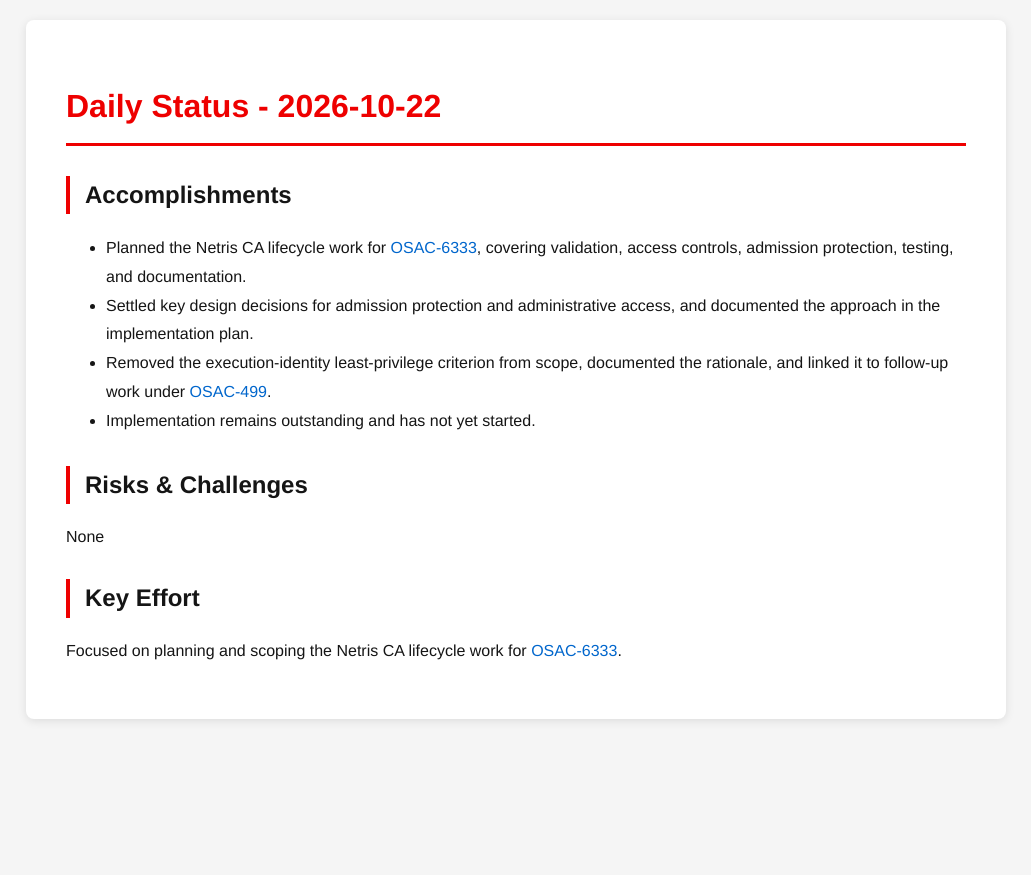
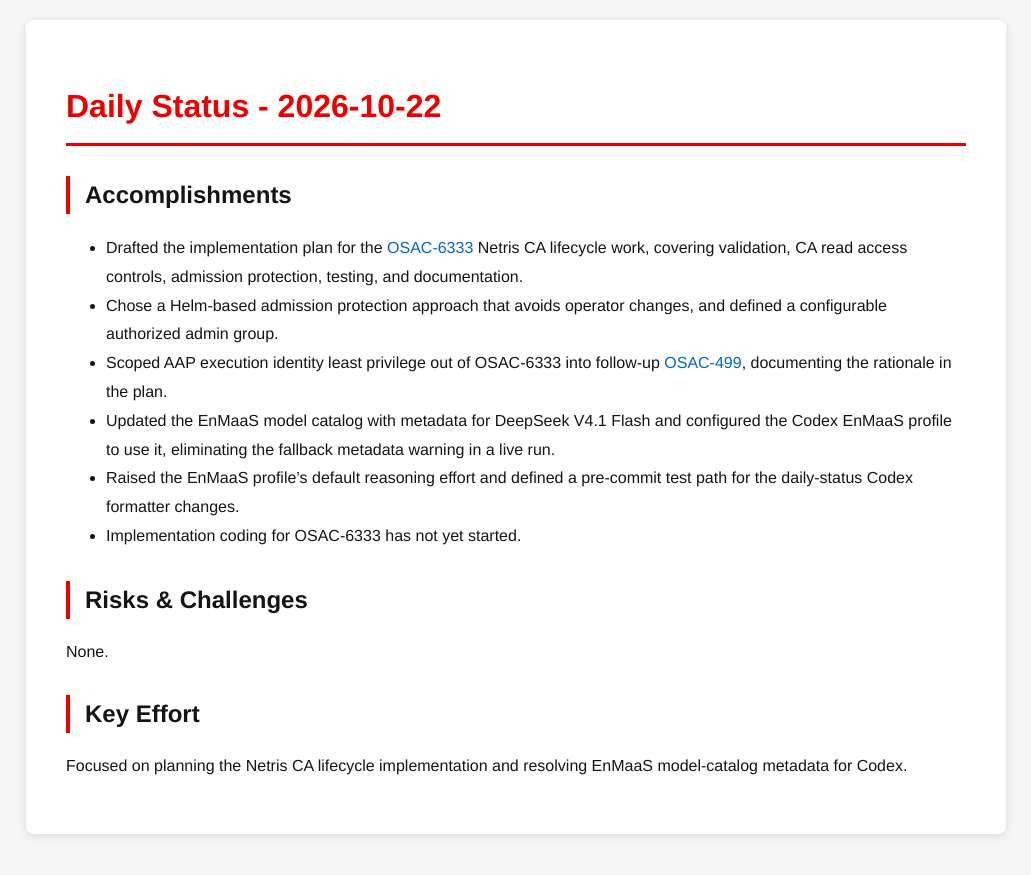
Before and after one commit to tzvatot/daily-status, a Jekyll site: the page built from 2026-10-22.md, in a window 1280 px wide. Shown: the top 875 px of the page, without its empty margins (124-1155 px from the left). Built offline with Jekyll 4.4.1, drawn with Linux system fonts in a browser that asks for light colours.

Commit message:
Daily status update - 2026-10-22

```diff
--- a/2026-10-22.md
+++ b/2026-10-22.md
@@ -7,13 +7,15 @@
 # Daily Status - 2026-10-22
 
 ## Accomplishments
-- Planned the Netris CA lifecycle work for [OSAC-6333](https://redhat.atlassian.net/browse/OSAC-6333), covering validation, access controls, admission protection, testing, and documentation.
-- Settled key design decisions for admission protection and administrative access, and documented the approach in the implementation plan.
-- Removed the execution-identity least-privilege criterion from scope, documented the rationale, and linked it to follow-up work under [OSAC-499](https://redhat.atlassian.net/browse/OSAC-499).
-- Implementation remains outstanding and has not yet started.
+- Drafted the implementation plan for the [OSAC-6333](https://redhat.atlassian.net/browse/OSAC-6333) Netris CA lifecycle work, covering validation, CA read access controls, admission protection, testing, and documentation.
+- Chose a Helm-based admission protection approach that avoids operator changes, and defined a configurable authorized admin group.
+- Scoped AAP execution identity least privilege out of OSAC-6333 into follow-up [OSAC-499](https://redhat.atlassian.net/browse/OSAC-499), documenting the rationale in the plan.
+- Updated the EnMaaS model catalog with metadata for DeepSeek V4.1 Flash and configured the Codex EnMaaS profile to use it, eliminating the fallback metadata warning in a live run.
+- Raised the EnMaaS profile's default reasoning effort and defined a pre-commit test path for the daily-status Codex formatter changes.
+- Implementation coding for OSAC-6333 has not yet started.
 
 ## Risks & Challenges
-None
+None.
 
 ## Key Effort
-Focused on planning and scoping the Netris CA lifecycle work for [OSAC-6333](https://redhat.atlassian.net/browse/OSAC-6333).
+Focused on planning the Netris CA lifecycle implementation and resolving EnMaaS model-catalog metadata for Codex.
```
